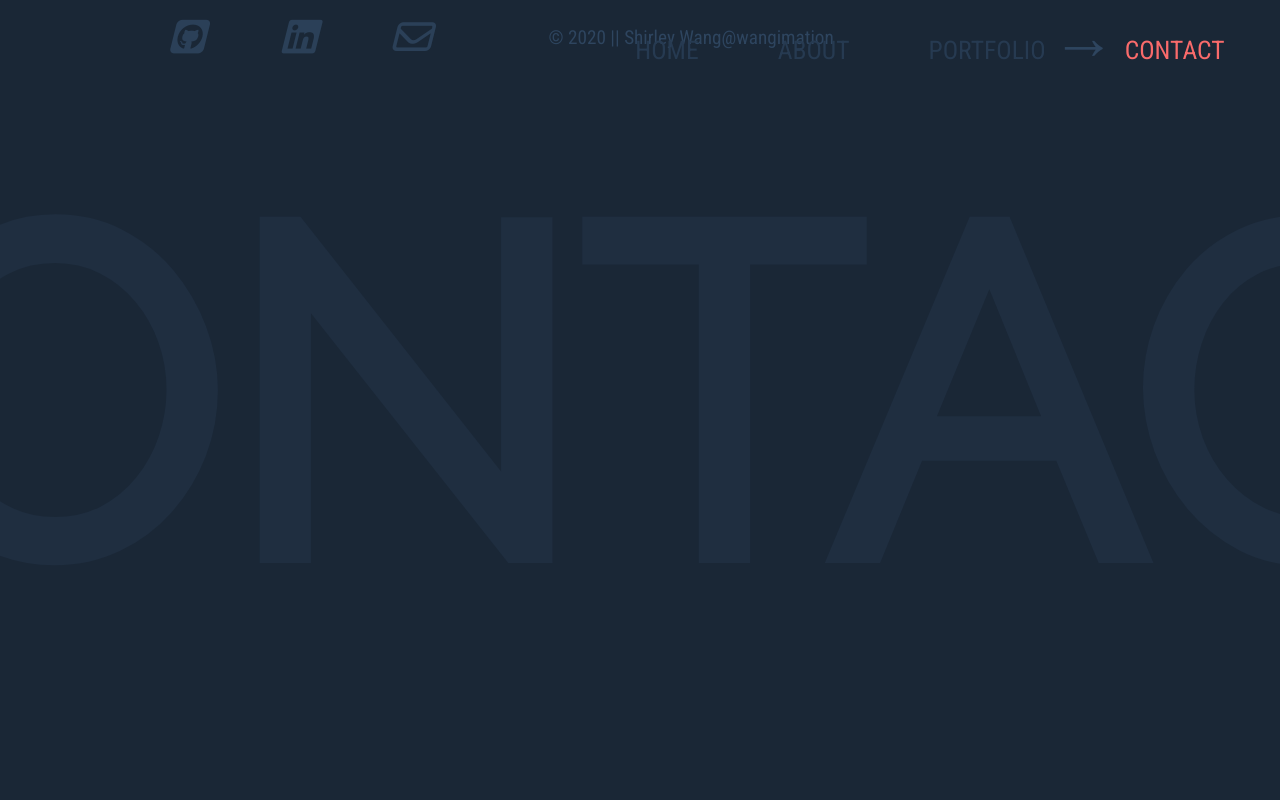
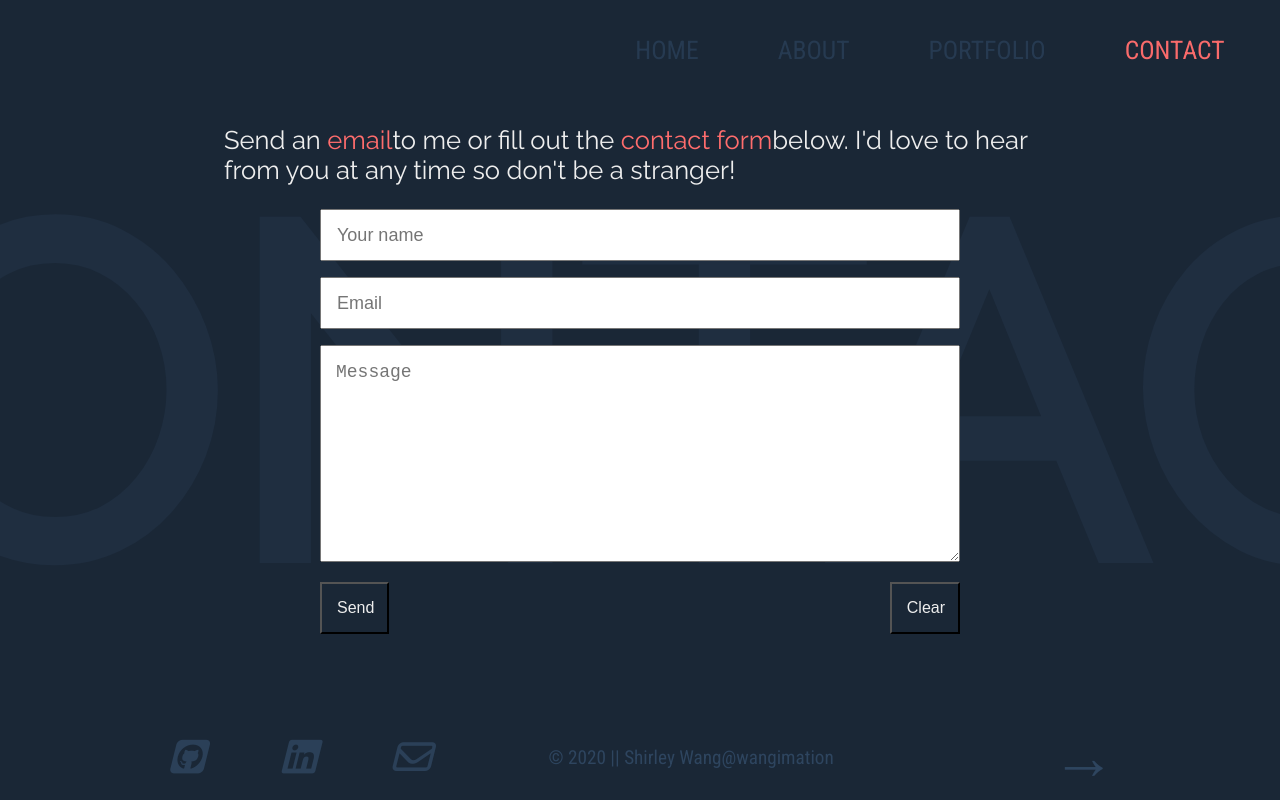
Before and after one commit to BlenderWang/portfolio-latest, a Gatsby site: page /contact in a window 1280 px wide. Shown: the top 800 px of the page. Built offline with nearby package versions, Linux system fonts and the light colour scheme; Gatsby itself is replaced by a stand-in of ours.

Commit message:
contact page

```diff
--- /dev/null
+++ b/src/components/Form.js
@@ -0,0 +1,107 @@
+import React from "react"
+import { navigate } from "gatsby-link"
+
+function encode(data) {
+  return Object.keys(data)
+    .map(key => encodeURIComponent(key) + "=" + encodeURIComponent(data[key]))
+    .join("&")
+}
+
+export default class Index extends React.Component {
+  constructor(props) {
+    super(props)
+    this.state = { isValidated: false }
+  }
+
+  handleChange = e => {
+    this.setState({ [e.target.name]: e.target.value })
+  }
+
+  handleSubmit = e => {
+    e.preventDefault()
+    const form = e.target
+    fetch("/", {
+      method: "POST",
+      headers: { "Content-Type": "application/x-www-form-urlencoded" },
+      body: encode({
+        "form-name": form.getAttribute("name"),
+        ...this.state,
+      }),
+    })
+      .then(() => navigate(form.getAttribute("action")))
+      .catch(error => alert(error))
+  }
+
+  render() {
+    return (
+      <div className="contact-form">
+        <form
+          name="contact"
+          method="post"
+          action="/success"
+          data-netlify="true"
+          data-netlify-honeypot="bot-field"
+          onSubmit={this.handleSubmit}
+        >
+          <input type="hidden" name="form-name" value="contact" />
+          <div hidden>
+            <label>
+              Don’t fill this out:{" "}
+              <input name="bot-field" onChange={this.handleChange} />
+            </label>
+          </div>
+          <div className="field">
+            {/* <label className="label" htmlFor={"name"}></label> */}
+            <div className="control">
+              <input
+                className="input"
+                type={"text"}
+                name={"name"}
+                onChange={this.handleChange}
+                id={"name"}
+                placeholder="Your name"
+                required={true}
+              />
+            </div>
+          </div>
+          <div className="field">
+            {/* <label className="label" htmlFor={"email"}></label> */}
+            <div className="control">
+              <input
+                className="input"
+                type={"email"}
+                name={"email"}
+                onChange={this.handleChange}
+                id={"email"}
+                placeholder="Email"
+                required={true}
+              />
+            </div>
+          </div>
+          <div className="field">
+            {/* <label className="label" htmlFor={"message"}></label> */}
+            <div className="control">
+              <textarea
+                className="textarea"
+                name={"message"}
+                rows="7"
+                onChange={this.handleChange}
+                id={"message"}
+                placeholder="Message"
+                required={true}
+              />
+            </div>
+          </div>
+          <div className="field btns">
+            <input type="submit" value="Send" className="btn btn--primary" />
+            <input
+              type="reset"
+              value="Clear"
+              className="btn btn--danger"
+            ></input>
+          </div>
+        </form>
+      </div>
+    )
+  }
+}
--- a/src/pages/contact.js
+++ b/src/pages/contact.js
@@ -3,6 +3,8 @@ import Layout from "../components/layout"
 import Menu from "../components/Menu"
 import Footer from "../components/Footer"
 import TitleText from "../components/TitleText"
+import Paragraph from "../components/Paragraph"
+import Form from "../components/Form"
 import SEO from "../components/seo"
 
 const contact = () => {
@@ -11,6 +13,18 @@ const contact = () => {
       <SEO title="Page contact" />
       <Menu />
       <TitleText titleText={"contact"} />
+      <div className="content content-contact-page">
+        <div className="contact-texts">
+          <Paragraph paragraph={`Send an `} />
+          <Paragraph span={`email`} />
+          <Paragraph paragraph={`to me or fill out the `} />
+          <Paragraph span={`contact form`} />
+          <Paragraph
+            paragraph={`below. I'd love to hear from you at any time so don't be a stranger!`}
+          />
+        </div>
+        <Form />
+      </div>
       <Footer />
     </Layout>
   )
--- /dev/null
+++ b/src/styles/contact-page.scss
@@ -0,0 +1,22 @@
+.content-contact-page {
+  flex-direction: column;
+  justify-content: center;
+
+  @include media-lg {
+    padding-top: 3%;
+  }
+
+  .contact-texts {
+    max-width: 80vw;
+    margin-bottom: 1rem;
+
+    @include media-lg {
+      width: 65vw;
+      margin-bottom: 1.5rem;
+
+      p {
+        font-size: 2vw;
+      }
+    }
+  }
+}
--- /dev/null
+++ b/src/styles/form.scss
@@ -0,0 +1,61 @@
+form {
+  display: grid;
+  grid-gap: 1rem;
+
+  input,
+  textarea {
+    font-size: 18px;
+    font-weight: 500;
+    line-height: 22px;
+    padding: 13px 13px 13px 15px;
+    width: 100%;
+
+    &:focus {
+      color: $clr-dark;
+      outline: $clr-primary auto 2px;
+    }
+  }
+
+  textarea {
+    line-height: 150%;
+    resize: vertical;
+  }
+
+  .btns {
+    display: flex;
+    justify-content: space-between;
+
+    .btn {
+      width: initial;
+      font-size: 1em;
+      background: transparent;
+      color: $clr-light;
+      @include transition-ease;
+
+      &:hover {
+        color: $clr-light;
+        border: none;
+      }
+    }
+
+    .btn--primary {
+      &:hover {
+        background: $clr-dark;
+      }
+    }
+
+    .btn--danger {
+      &:hover {
+        background: $clr-accent;
+      }
+    }
+  }
+
+  @include media-md {
+    width: 75vw;
+  }
+
+  @include media-lg {
+    width: 50vw;
+  }
+}
--- a/src/styles/layout.scss
+++ b/src/styles/layout.scss
@@ -2,9 +2,11 @@
 @import "../styles/media-queries.scss";
 @import "../styles/index-page.scss";
 @import "../styles/about-page.scss";
+@import "../styles/contact-page.scss";
 @import "../styles/title-text.scss";
 @import "../styles/hamburger.scss";
 @import "../styles/menu.scss";
+@import "../styles/form.scss";
 @import "../styles/footer.scss";
 
 .container {
```
